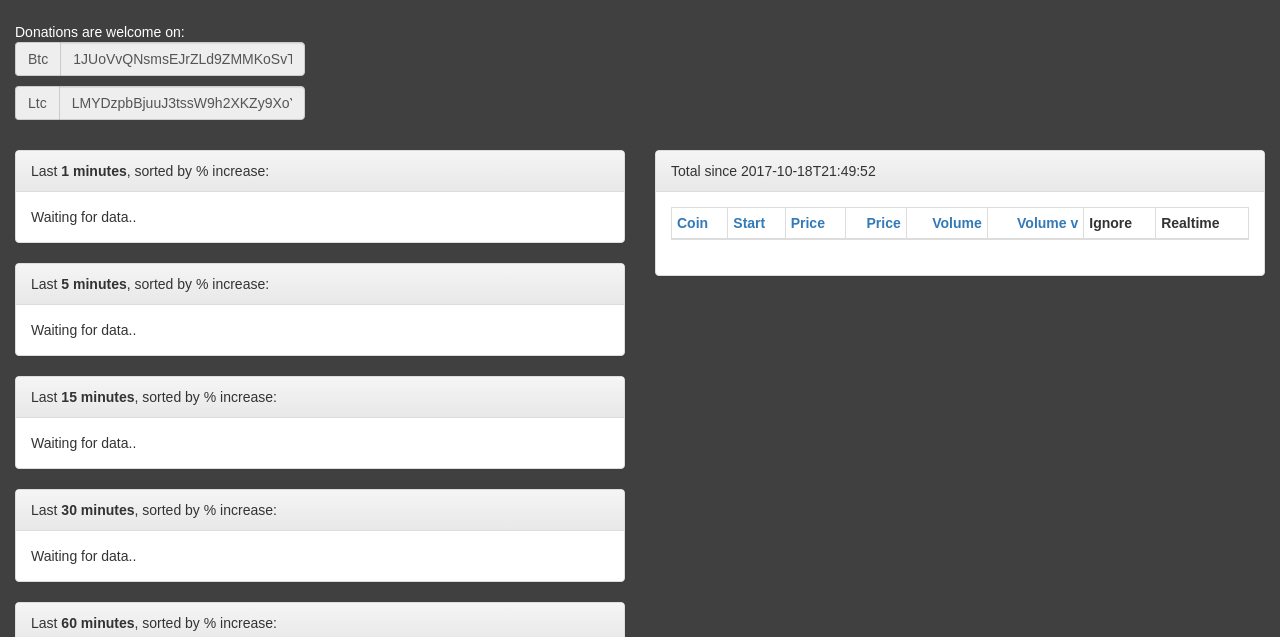
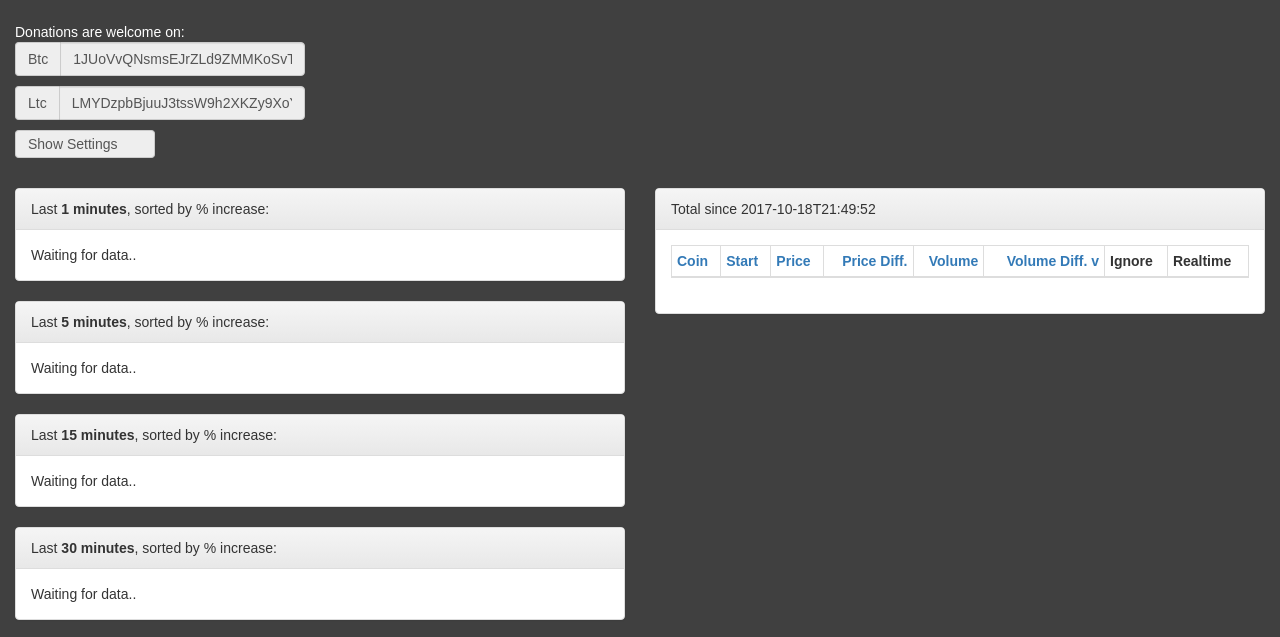
Before and after one commit to Speedy765/crypto-helper-tools, a plain HTML site: page overview/index.html in a window 1280 px wide. Shown: the part 153-790 px from the top of the page. Drawn offline with nearby package versions, Linux system fonts and the light colour scheme; no server answers.

Commit message:
Fixe some colomn headings and started with settings pannel
Fixe some colomn headings: Added Diff. to the difference colomns

And made a start with a settings pannel

```diff
--- a/overview/index.html
+++ b/overview/index.html
@@ -47,6 +47,18 @@
 					<span class="input-group-addon">Ltc</span>
 					<input type="text"  class="form-control" disabled value="LMYDzpbBjuuJ3tssW9h2XKZy9XoYTpYZsP" />
 				</div>
+				<div class="input-group" style="padding-top: 10px">
+					<a href="javascript:void(0)" ng-click="toggleSettingsPanel()" class="btn-link">
+						<span class="input-group-addon">
+							<span ng-show="!showSettingsPanel">Show Settings</span>
+							<span ng-show="showSettingsPanel">Hide Settings</span>
+						</span>
+						<span class="input-group-addon"></span>
+					</a>
+				</div>
+				<div lass="input-group" style="padding-top: 10px" ng-show="showSettingsPanel">
+					<span class="input-group-addon">Here comes the settings panel</span>
+				</div>
 			</div>
       	</div>
       </div>
--- a/overview/script.js
+++ b/overview/script.js
@@ -24,6 +24,14 @@ bittrexApp.controller('mainController', function($rootScope, $http, $scope) {
 	else {
 		ignoreList = localStorage["ignoreList"].split(",");
 	}
+
+	$rootScope.toggleSettingsPanel = function(){
+		if(!$rootScope.showSettingsPanel){
+			$rootScope.showSettingsPanel = true; //Assume it's not clicked if there's no existing value
+		}else{
+			$rootScope.showSettingsPanel = false;
+		}
+	};
 
 	$rootScope.ignore = function(key) {
 		ignoreList.push(key);
--- a/overview/table-directive.html
+++ b/overview/table-directive.html
@@ -24,7 +24,7 @@
 					</th>
 					<th style="text-align:right">
 						<a href="#" ng-click="orderByField='diffSinceStart'; reverseSort = !reverseSort">
-							Price
+							Price Diff.
 							<span ng-show="orderByField == 'diffSinceStart'"><span ng-show="!reverseSort">^</span><span ng-show="reverseSort">v</span></span>
 						</a>
 					</th>
@@ -36,7 +36,7 @@
 					</th>
 					<th style="text-align:right">
 						<a href="#" ng-click="orderByField='volumeDiff'; reverseSort = !reverseSort">
-							Volume
+							Volume Diff.
 							<span ng-show="orderByField == 'volumeDiff'"><span ng-show="!reverseSort">^</span><span ng-show="reverseSort">v</span></span>
 						</a>
 					</th>
--- a/overview/table-interval.html
+++ b/overview/table-interval.html
@@ -7,9 +7,9 @@
 					<th>Coin</th>
 					<th>Start</th>
 					<th>Price</th>
-					<th style="text-align:right">Price<</th>
+					<th style="text-align:right">Price< Diff.</th>
 					<th style="text-align:right">Volume</th>
-					<th style="text-align:right">Volume</th>
+					<th style="text-align:right">Volume Diff.</th>
 					<th>Realtime</th>
 				</tr>
 			</thead>
```
